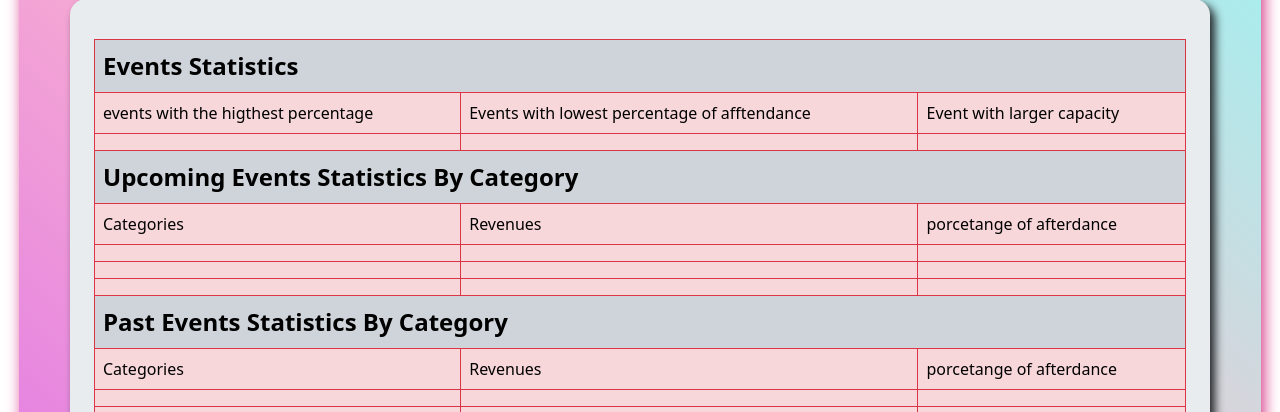
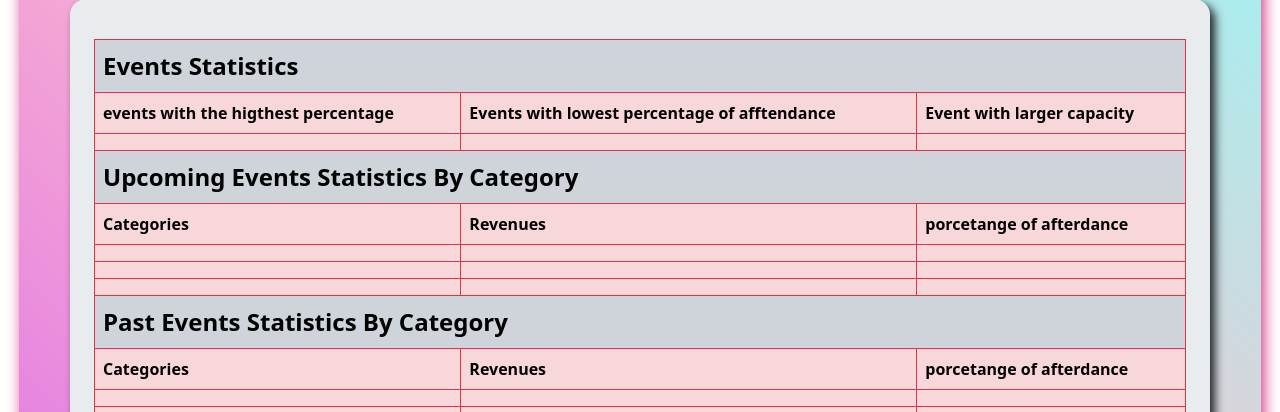
Before and after one commit to Estebanfonseca/Amazing_events_task4, a plain HTML site: page stats.html in a window 1280 px wide. Shown: the part 388-800 px from the top of the page. Drawn offline with nearby package versions, Linux system fonts and the light colour scheme.

Commit message:
adaptacion

```diff
--- a/stats.html
+++ b/stats.html
@@ -96,9 +96,9 @@
                     </thead>
                     <tbody>
                         <tr>
-                            <td>events with the higthest percentage</td>
-                            <td>Events with lowest percentage of afftendance</td>
-                            <td>Event with larger capacity</td>
+                            <td><b>events with the higthest percentage</b></td>
+                            <td><b>Events with lowest percentage of afftendance</b></td>
+                            <td><b>Event with larger capacity</B></td>
                         </tr>
                         <tr>
                             <td></td>
@@ -109,9 +109,9 @@
                             <th colspan="3">Upcoming Events Statistics By Category </th>
                         </tr>
                         <tr>
-                            <td>Categories</td>
-                            <td>Revenues</td>
-                            <td>porcetange of afterdance</td>
+                            <td><b>Categories</b></td>
+                            <td><b>Revenues</b></td>
+                            <td><b>porcetange of afterdance</b></td>
                         </tr>
                         <tr>
                             <td></td>
@@ -132,9 +132,9 @@
                             <th colspan="3">Past Events Statistics By Category</th>
                         </tr>
                         <tr>
-                            <td>Categories</td>
-                            <td>Revenues</td>
-                            <td>porcetange of afterdance</td>
+                            <td><b>Categories</b></td>
+                            <td><b>Revenues</b></td>
+                            <td><b>porcetange of afterdance</b></td>
                         </tr>
                         <tr>
                             <td></td>
```
